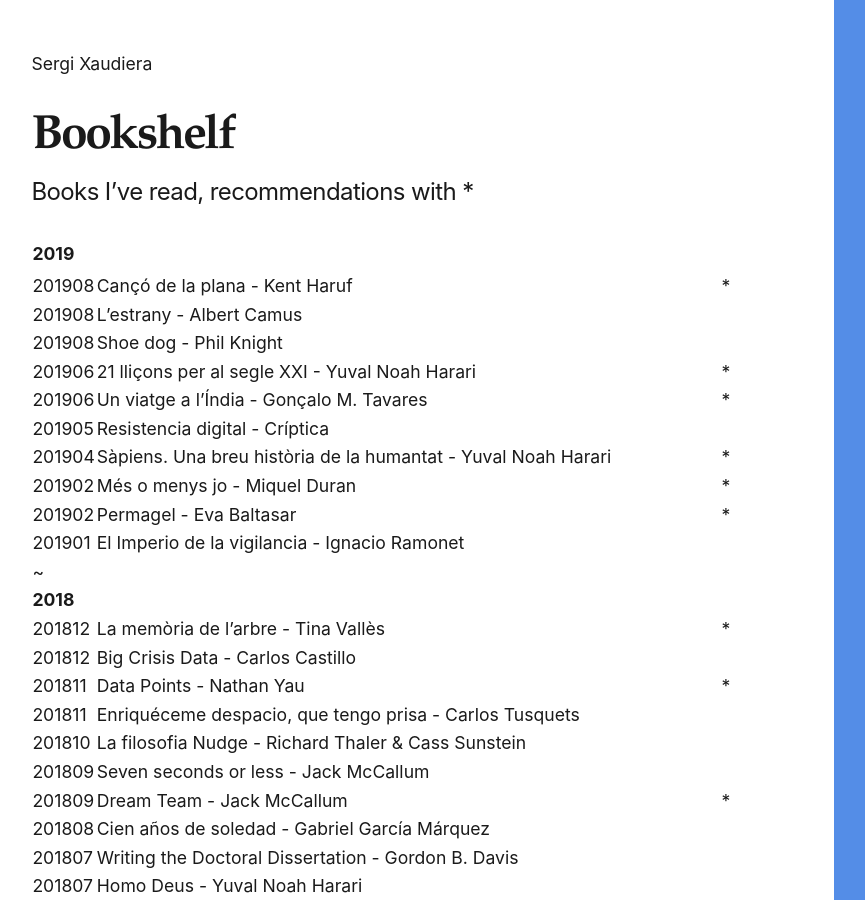
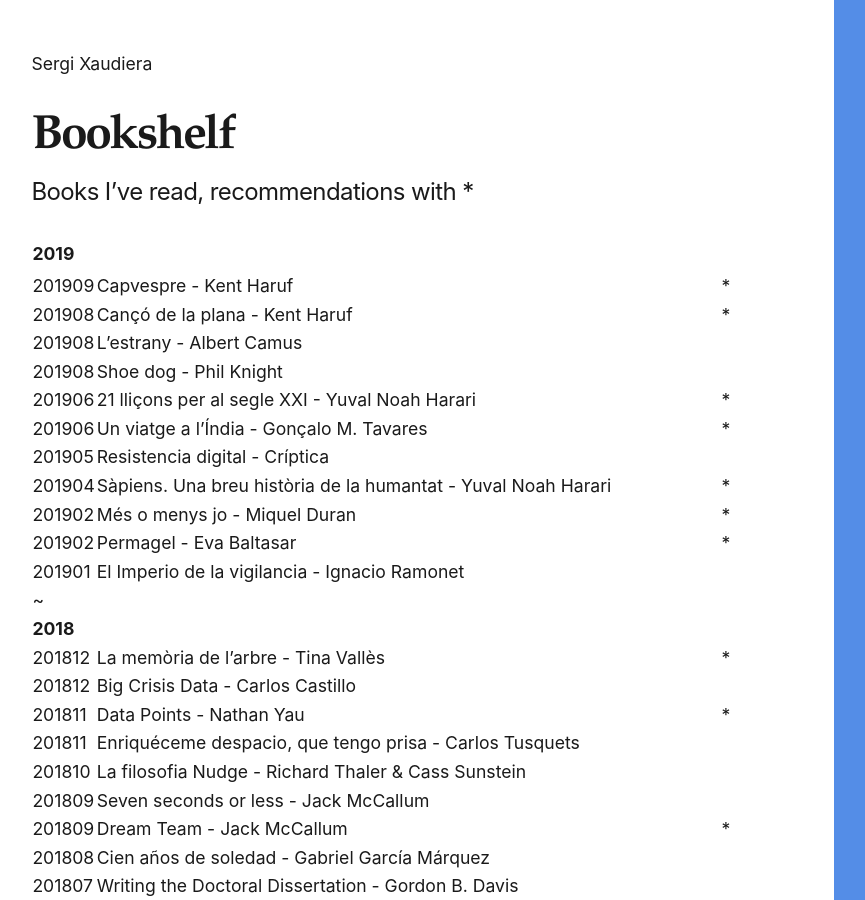
Before and after one commit to sergixaudiera/sergixaudiera.github.io, a Jekyll site: the page built from library.md, in a window 1280 px wide and 900 px high. Shown: the whole window, without its empty margins (71-936 px from the left). Built offline with Jekyll 4.4.1, drawn with Linux system fonts in a browser that asks for light colours.

Commit message:
+ capvespre

```diff
--- a/library.md
+++ b/library.md
@@ -8,6 +8,7 @@ permalink: /library/
 
 |**2019** | | |
 | :---- | ------| ---: |
+| 201909 | Capvespre - Kent Haruf|*|
 | 201908 | Cançó de la plana - Kent Haruf|*|
 | 201908 | L'estrany - Albert Camus|
 | 201908 | Shoe dog - Phil Knight|
```
